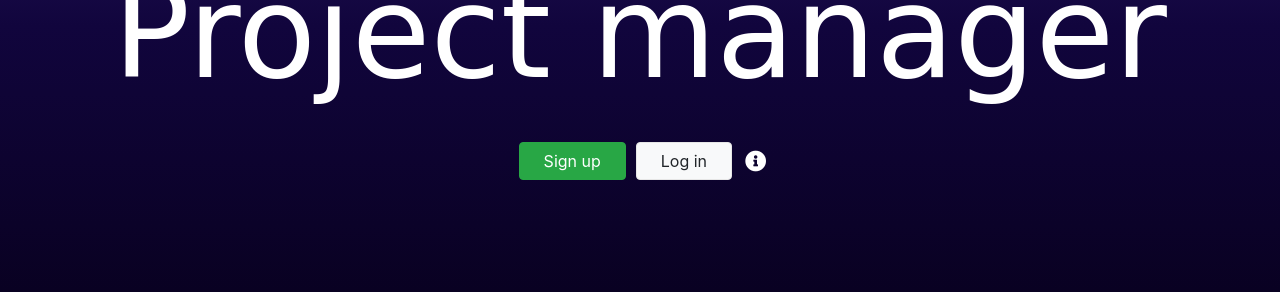
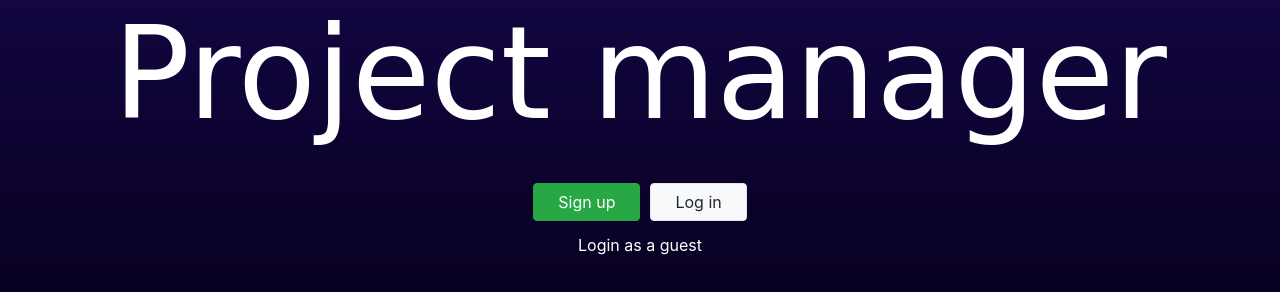
Before and after one commit to DoubleDebug/project-manager, a website built with webpack: page index.html in a window 1280 px wide. Shown: the part 508-800 px from the top of the page. Built offline with nearby package versions, Linux system fonts and the light colour scheme; a web font is replaced by a local one.

Commit message:
feat: added guest login button

```diff
--- a/src/css/loginPage.css
+++ b/src/css/loginPage.css
@@ -1,5 +1,5 @@
 .title {
-  font-size: 8em;
+  font-size: 8rem;
   font-family: var(--titleFont);
   text-align: center;
 }
@@ -15,10 +15,11 @@
 }
 
 .btnContainer {
-  display: flex;
+  display: grid;
+  grid-template-columns: auto auto;
   justify-content: center;
+  height: 86px;
   width: 100%;
-  height: 48px;
   opacity: 100%;
   transition: var(--standardTransition);
 }
@@ -58,46 +59,37 @@
 .imgStartPage {
   content: url('../../assets/projectCard6.svg');
   align-self: center;
-  width: 320px;
+  width: 40%;
   aspect-ratio: 505 / 596;
 }
 
-#iconInfo {
+.btnGuest {
   color: white;
-  align-self: center;
-  margin-left: 0.5rem;
-  position: relative;
+  cursor: pointer !important;
+  grid-column: 1 / 3;
 }
 
-#iconInfo:hover::after,
-#iconInfo[data-shown='yes'] {
-  opacity: 100%;
+.btnGuest:hover {
+  color: white;
 }
 
-#iconInfo::after {
-  content: 'If you just want to test the app without signing up, use `test` and `test123` as login credentials.';
-  text-align: center;
-  color: black;
-  font-size: 0.9rem;
-  font-weight: 400;
-  position: absolute;
-  top: -650%;
-  left: -450%;
-  width: 200px;
-  background: white;
-  padding: 0.5rem;
-  border: 1px solid black;
-  border-radius: 5px;
-  opacity: 0%;
-  transition: opacity 0.5s ease;
+@media only screen and (max-width: 750px) {
+  .title {
+    font-size: 5rem;
+    line-height: 5rem;
+    white-space: nowrap;
+    margin-bottom: 3rem;
+  }
+
+  .btnContainer {
+    grid-template-columns: 60%;
+    margin-left: auto;
+    margin-right: auto;
+    height: 134px;
+  }
+
+  #btnLogin,
+  #btnSignUp {
+    grid-column: 1 / 3;
+  }
 }
-
-#iconInfo::after::after {
-  content: '';
-  position: absolute;
-  top: 0;
-  left: 0;
-  background: red;
-  width: 50px;
-  height: 50px;
-}
--- a/src/ts/manager/view.ts
+++ b/src/ts/manager/view.ts
@@ -80,15 +80,27 @@ export class ManagerView {
     };
     btnContainer.appendChild(btnLogin);
 
-    const iconInfo = document.createElement('i');
-    iconInfo.id = 'iconInfo';
-    iconInfo.className = 'fas fa-info-circle fa-lg';
-    iconInfo.dataset.shown = 'no';
-    iconInfo.onclick = () => {
-      iconInfo.dataset.shown = iconInfo.dataset.shown === 'yes' ? 'no' : 'yes';
+    const btnGuest = document.createElement('button');
+    btnGuest.className = 'btn btn-link btnGuest';
+    btnGuest.innerText = 'Login as a guest';
+    btnGuest.onclick = () => {
+      btnContainer.classList.toggle('hide');
+      loginForm.classList.toggle('hide');
+
+      // login with a test account
+      (
+        document.getElementById('inputLoginNickname') as HTMLInputElement
+      ).value = 'test';
+      (
+        document.getElementById('inputLoginPassword') as HTMLInputElement
+      ).value = 'test123';
+
+      setTimeout(() => {
+        document.getElementById('btnLoginNow').click();
+      }, 1000);
     };
+    btnContainer.appendChild(btnGuest);
 
-    btnContainer.appendChild(iconInfo);
     loginContainer.appendChild(btnContainer);
 
     // draw login and sing up forms
```
Also changed, not shown: assets/icon.svg, dist/main.js.
